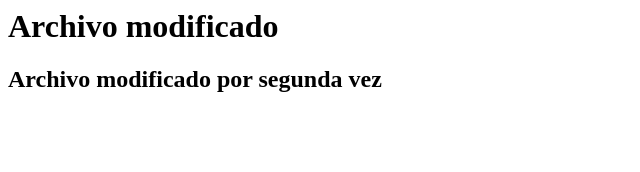
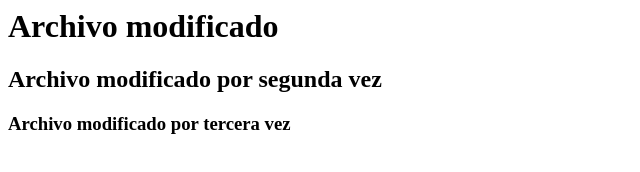
Before and after one commit to Geniosn/probando1, a plain HTML site: page index.html in a window 1280 px wide. Shown: the whole page, without its empty margins (0-640 px from the left). Drawn offline with Linux system fonts and the light colour scheme.

Commit message:
modificado por 3a vez el index.html

```diff
--- a/index.html
+++ b/index.html
@@ -5,5 +5,6 @@
     <body>
         <h1>Archivo modificado</h1>
         <h2>Archivo modificado por segunda vez</h2>
+        <h3>Archivo modificado por tercera vez</h3>
     </body>
 </html>
```
